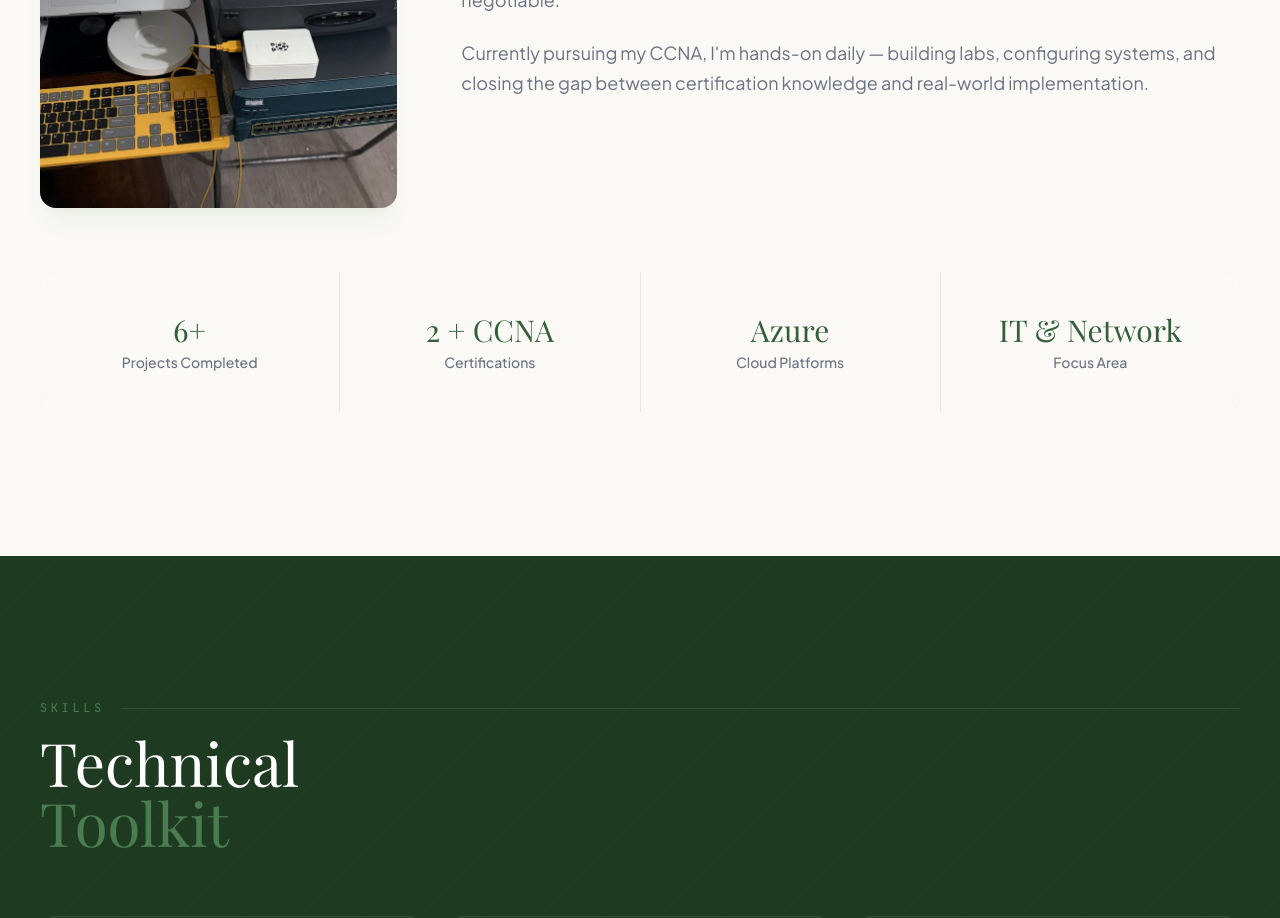
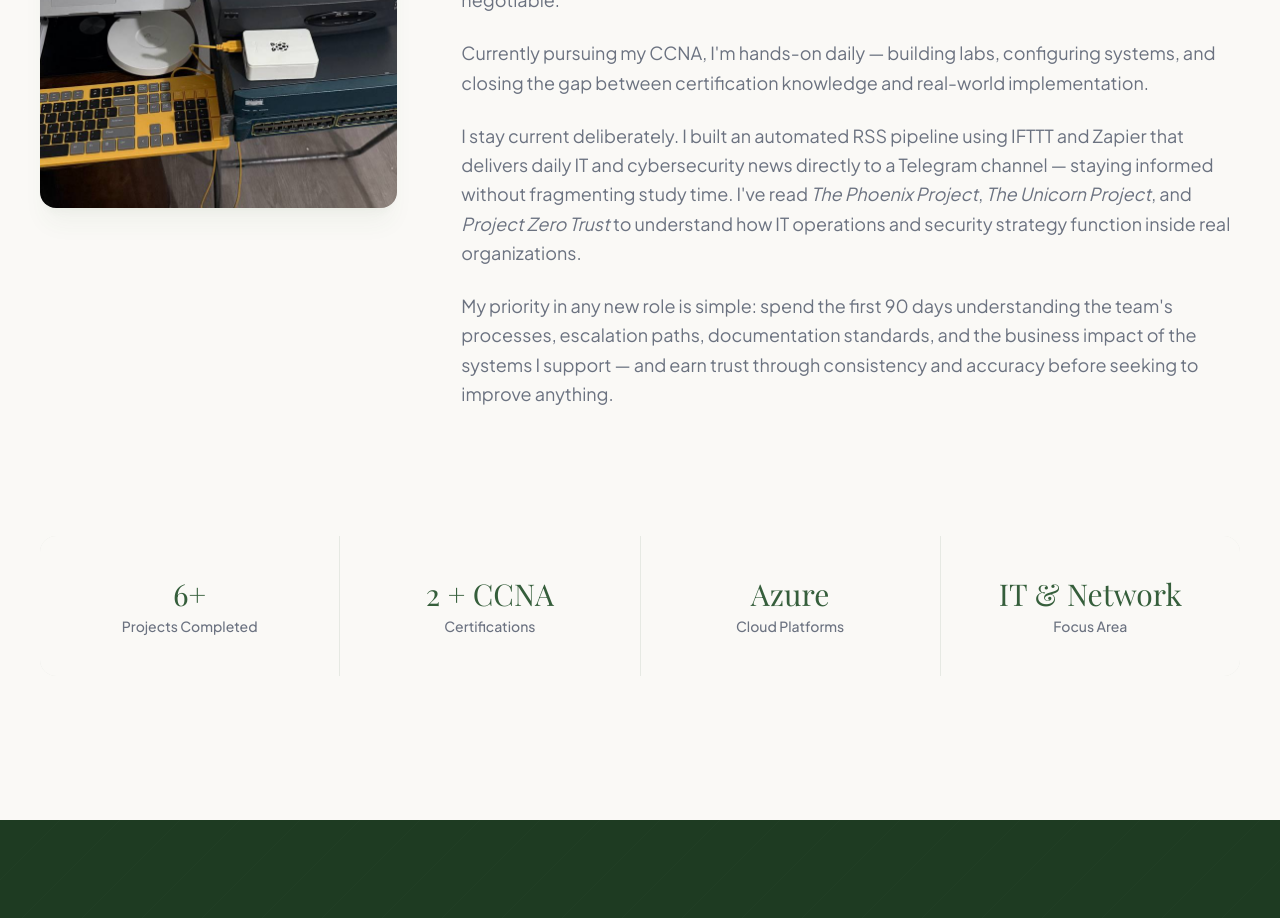
Before and after one commit to cornerstonian/portfolio-site, a Next.js app: page / in a window 1280 px wide. Shown: the part 1260-2178 px from the top of the page. Built offline with nearby package versions, Linux system fonts and the light colour scheme; a web font is replaced by a local one.

Commit message:
Enhance About section — 90-day philosophy, RSS automation project, books

```diff
--- a/src/app/page.tsx
+++ b/src/app/page.tsx
@@ -516,6 +516,20 @@ export default function Home() {
                     systems, and closing the gap between certification knowledge and real-world
                     implementation.
                   </p>
+                  <p>
+                    I stay current deliberately. I built an automated RSS pipeline using IFTTT and
+                    Zapier that delivers daily IT and cybersecurity news directly to a Telegram
+                    channel — staying informed without fragmenting study time. I&apos;ve read
+                    <em> The Phoenix Project</em>, <em>The Unicorn Project</em>, and{' '}
+                    <em>Project Zero Trust</em> to understand how IT operations and security
+                    strategy function inside real organizations.
+                  </p>
+                  <p>
+                    My priority in any new role is simple: spend the first 90 days understanding
+                    the team&apos;s processes, escalation paths, documentation standards, and the
+                    business impact of the systems I support — and earn trust through consistency
+                    and accuracy before seeking to improve anything.
+                  </p>
                 </div>
               </motion.div>
             </div>
```
